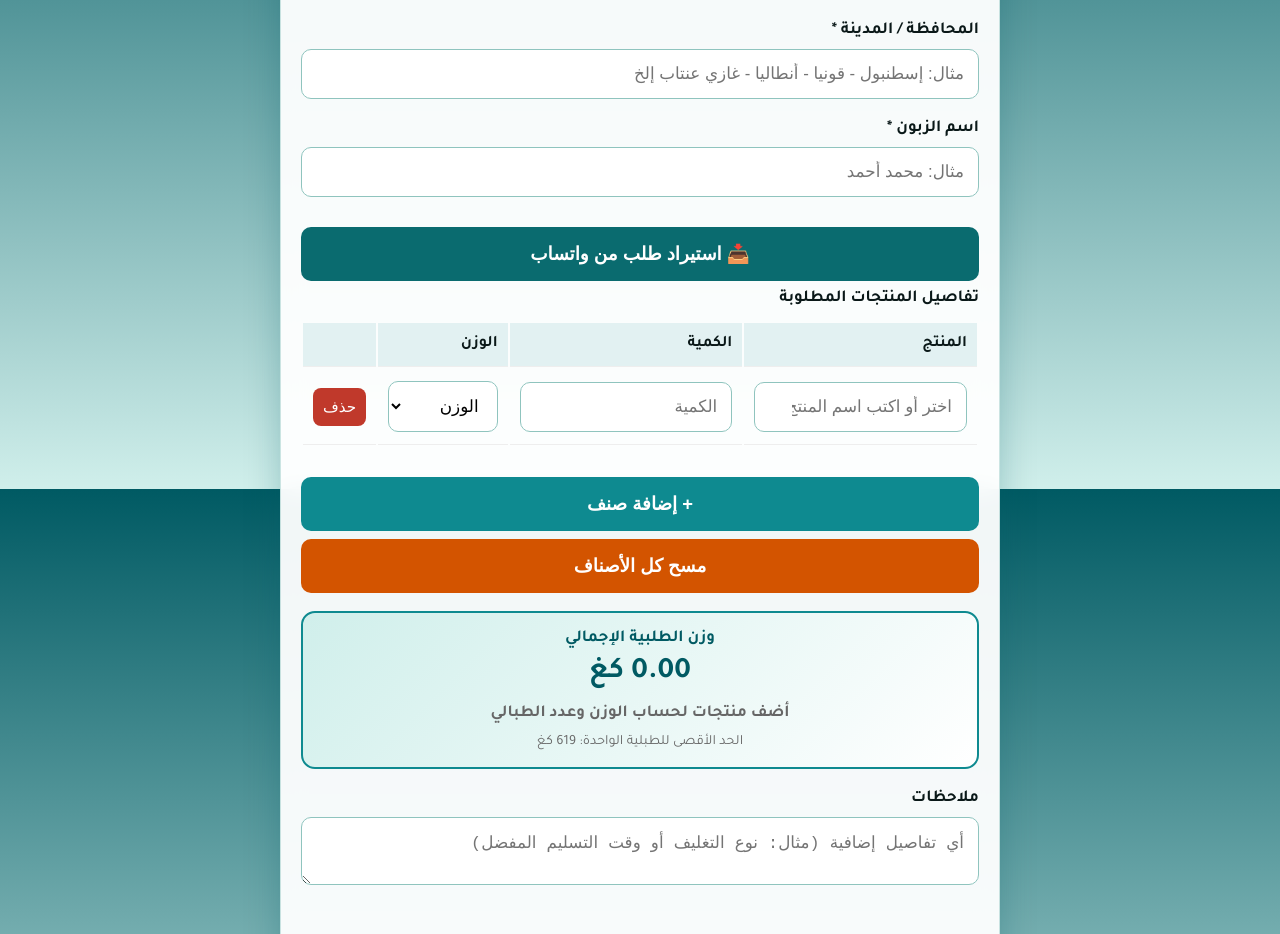
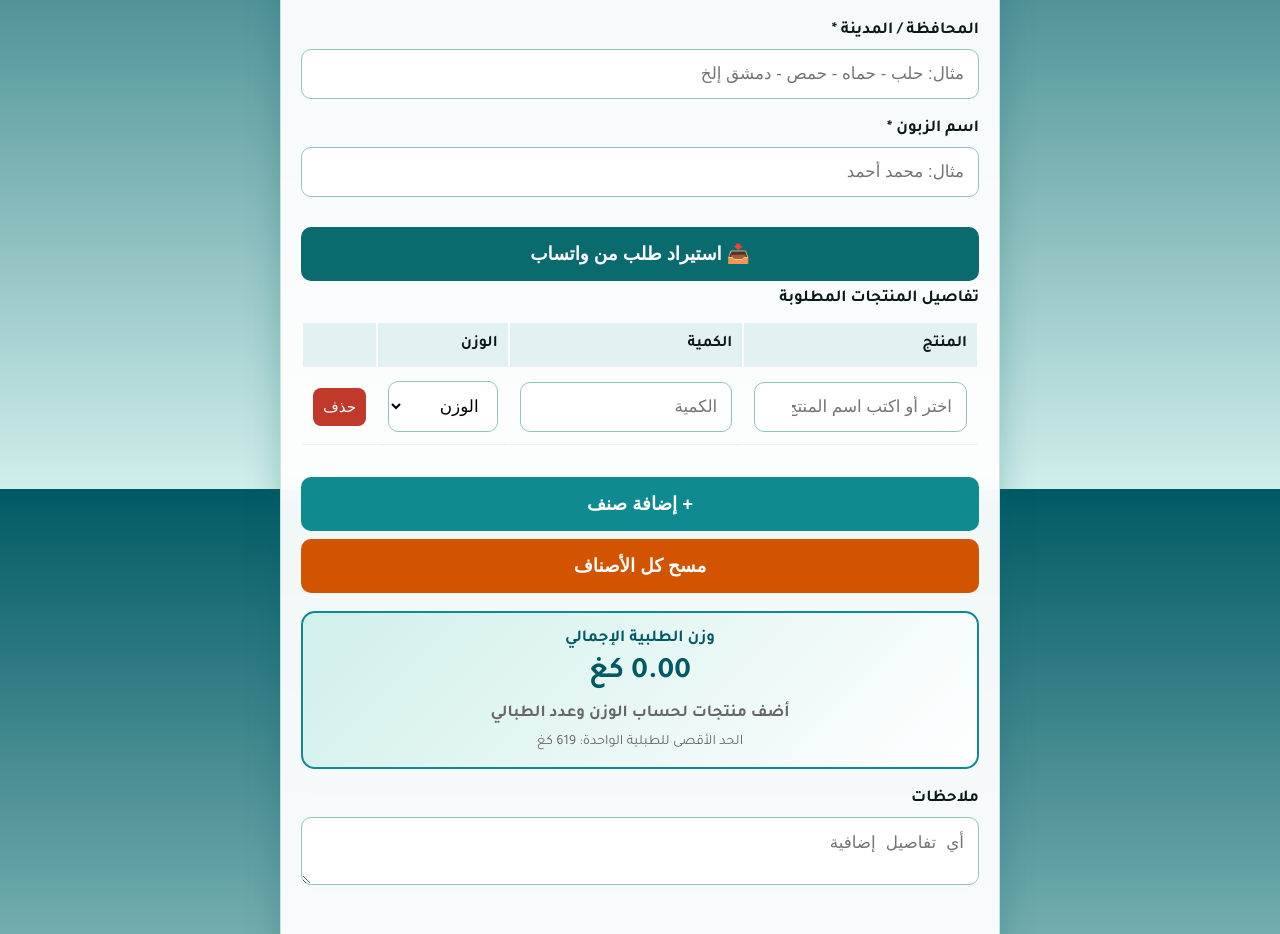
Before and after one commit to alajamyfood/syriareq, a plain HTML site: page index.html in a window 1280 px wide. Shown: the part 311-1245 px from the top of the page. Drawn offline with Linux system fonts and the light colour scheme.

Commit message:
Update index.html

```diff
--- a/index.html
+++ b/index.html
@@ -282,7 +282,7 @@ button[type="submit"] {
   <form id="orderForm">
     <div class="form-group">
       <label>المحافظة / المدينة *</label>
-      <input type="text" name="governorate" placeholder="مثال: إسطنبول - قونيا - أنطاليا - غازي عنتاب إلخ" required>
+      <input type="text" name="governorate" placeholder="مثال: حلب - حماه - حمص - دمشق إلخ" required>
     </div>
     <div class="form-group">
       <label>اسم الزبون *</label>
@@ -293,7 +293,7 @@ button[type="submit"] {
       <label style="margin-bottom:8px;">الصق نص الطلب من الواتساب هنا</label>
       <textarea id="whatsappText" placeholder="الصق هنا نص الطلب من الواتساب..."></textarea>
       <div class="hint">
-        يدعم الأرقام العربية واللاتينية • يتعرف على الأسماء المختصرة والدكما والسطل والربط والمغلف • المنتجات المعروفة تُملأ مع رقمها ووزنها تلقائياً
+       يتعرف على الأسماء المختصرة والدكما والسطل والربط والمغلف • المنتجات المعروفة تُملأ مع رقمها ووزنها تلقائياً لذلك يرجى مراجعة الطلب قبل الإرسال
       </div>
       <button type="button" class="parse-btn" id="parseBtn">تعبئة تلقائية</button>
     </div>
@@ -321,7 +321,7 @@ button[type="submit"] {
     </div>
     <div class="form-group">
       <label>ملاحظات</label>
-      <textarea name="notes" placeholder="أي تفاصيل إضافية (مثال: نوع التغليف أو وقت التسليم المفضل)"></textarea>
+      <textarea name="notes" placeholder="أي تفاصيل إضافية"></textarea>
     </div>
     <button type="submit" id="submitBtn">إرسال الطلب</button>
     <div class="note">
```
